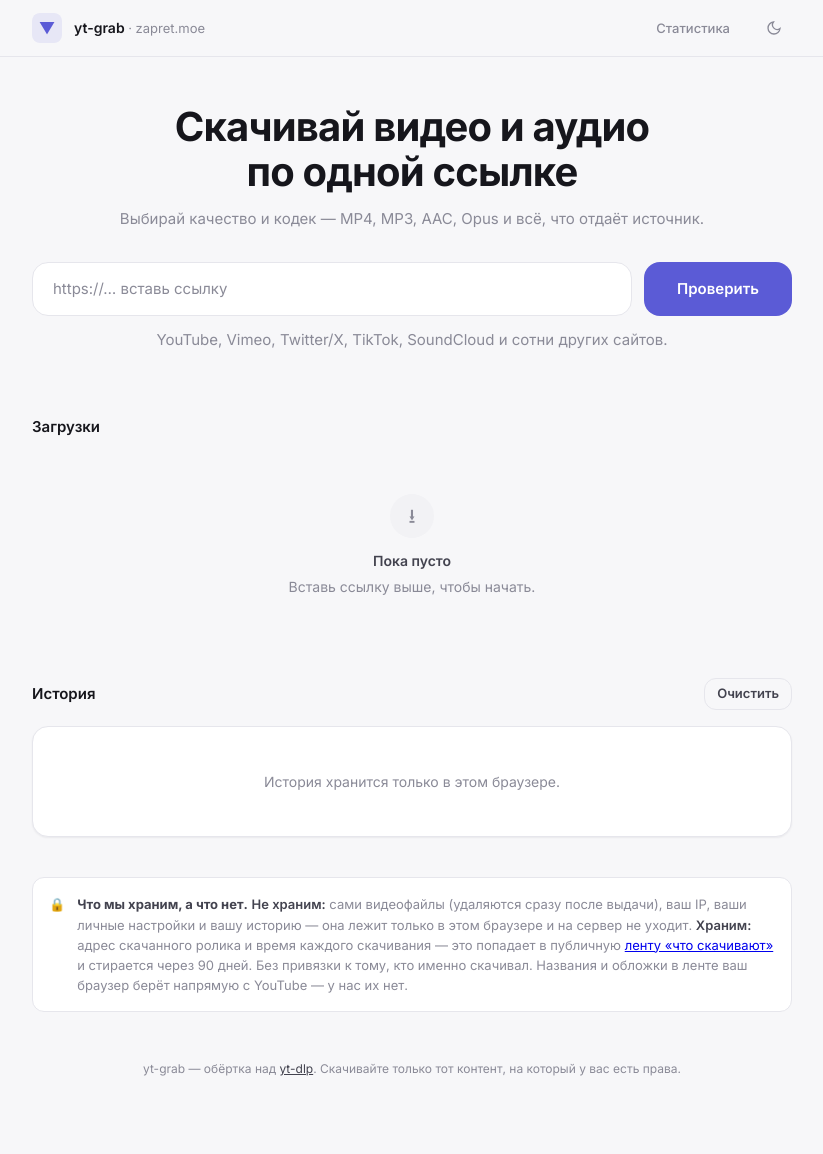
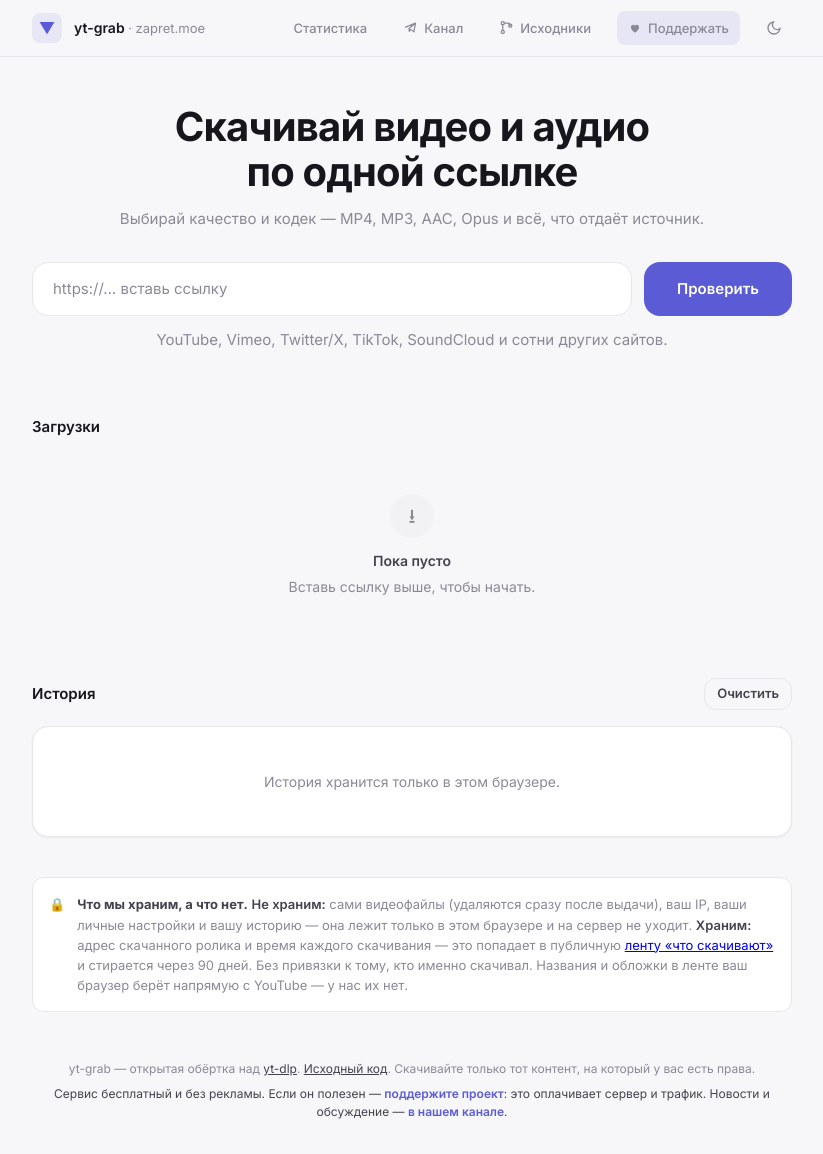
Before and after one commit to zapret-discordyoutube/yt-dlp-gui, a Flask app: page / in a window 1280 px wide. Shown: the whole page, without its empty margins (228-1051 px from the left). Before the commit the page ends 1076 px from the top, so only its background shows below. Run offline with Flask 3, Linux system fonts and the light colour scheme.

Commit message:
Ссылки на поддержку проекта, канал и исходный код
В шапку и подвал обеих страниц добавлены: поддержка проекта через бота в
Telegram, канал и ссылка на исходный код в Forgejo.

Иконки нарисованы свои, простыми геометрическими фигурами. Логотип
GitHub намеренно не используется: это товарный знак, а исходники всё
равно лежат не там.

На узком экране у ссылок остаются только иконки — подписи прячутся,
иначе шапка с четырьмя пунктами распирала страницу; сами подписи
продублированы в подвале.

Co-Authored-By: Claude Opus 5 (1M context) <noreply@anthropic.com>
Claude-Session: https://claude.ai/code/session_01AwY2Cg54RK7WZdvMaLV5Di

```diff
--- a/static/style.css
+++ b/static/style.css
@@ -494,3 +494,37 @@ button.feed-count[aria-expanded="true"]{background:var(--accent-soft)}
   padding:5px 8px; border-radius:var(--r-xs);
 }
 .feed-time--note{background:transparent; color:var(--text-muted); font-family:var(--font-sans)}
+
+/* ---------- Исходники и поддержка в шапке ---------- */
+.topnav__repo, .topnav__donate{
+  display:inline-flex; align-items:center; gap:6px; white-space:nowrap;
+}
+.topnav__donate{
+  color:var(--accent); background:var(--accent-soft);
+  border:1px solid transparent;
+}
+.topnav__donate:hover{
+  color:var(--text-inverse); background:var(--accent);
+}
+.topnav__donate svg{flex:none}
+
+footer p{margin:0 0 6px}
+.footer__donate{color:var(--text-secondary)}
+.footer__donate a{color:var(--accent); font-weight:550; text-decoration:none}
+.footer__donate a:hover{text-decoration:underline}
+
+/* На узком экране в шапке оставляем только иконки — иначе она распирает
+   страницу, а подписи дублируются в подвале. */
+@media (max-width:640px){
+  .topnav__repo span, .topnav__donate span{
+    position:absolute; width:1px; height:1px; overflow:hidden;
+    clip:rect(0,0,0,0); white-space:nowrap;
+  }
+  .topnav__repo, .topnav__donate{padding:8px}
+}
+.topnav__ch{display:inline-flex; align-items:center; gap:6px; white-space:nowrap}
+@media (max-width:640px){
+  .topnav__ch span{position:absolute; width:1px; height:1px; overflow:hidden;
+    clip:rect(0,0,0,0); white-space:nowrap}
+  .topnav__ch{padding:8px}
+}
--- a/templates/index.html
+++ b/templates/index.html
@@ -26,7 +26,12 @@
     </div>
     <nav class="topnav">
       <a href="/stats">Статистика</a>
-      <button class="icon-btn" id="theme-toggle" aria-label="Сменить тему" title="Сменить тему"><svg width="16" height="16" viewBox="0 0 24 24" fill="none" stroke="currentColor" stroke-width="2" stroke-linecap="round" aria-hidden="true"><path d="M21 12.8A9 9 0 1 1 11.2 3a7 7 0 0 0 9.8 9.8z"/></svg></button>
+      <a class="topnav__ch" href="https://t.me/bypassblock" target="_blank" rel="noopener noreferrer" title="Наш канал в Telegram"><svg width="15" height="15" viewBox="0 0 24 24" fill="none" stroke="currentColor" stroke-width="2" stroke-linecap="round" stroke-linejoin="round" aria-hidden="true"><path d="M4 11.5 20 5l-2.5 14-5-4-2.5 3-.5-4.5L18 7"/></svg><span>Канал</span></a>
+      <a class="topnav__repo" href="https://git.zapret.moe/zapretdiscordyoutube/yt-dlp-gui" target="_blank" rel="noopener noreferrer"
+         title="Исходный код проекта"><svg width="15" height="15" viewBox="0 0 24 24" fill="none" stroke="currentColor" stroke-width="2" stroke-linecap="round" stroke-linejoin="round" aria-hidden="true"><circle cx="6" cy="5" r="2.5"/><circle cx="6" cy="19" r="2.5"/><circle cx="18" cy="9" r="2.5"/><path d="M6 7.5v9M8.5 5H14a4 4 0 0 1 4 4v0"/></svg><span>Исходники</span></a>
+      <a class="topnav__donate" href="https://t.me/zapretvpns_bot" target="_blank" rel="noopener noreferrer"
+         title="Поддержать проект"><svg width="14" height="14" viewBox="0 0 24 24" fill="currentColor" aria-hidden="true"><path d="M12 20s-7-4.3-7-9.2A4 4 0 0 1 12 8a4 4 0 0 1 7 2.8C19 15.7 12 20 12 20z"/></svg><span>Поддержать</span></a>
+            <button class="icon-btn" id="theme-toggle" aria-label="Сменить тему" title="Сменить тему"><svg width="16" height="16" viewBox="0 0 24 24" fill="none" stroke="currentColor" stroke-width="2" stroke-linecap="round" aria-hidden="true"><path d="M21 12.8A9 9 0 1 1 11.2 3a7 7 0 0 0 9.8 9.8z"/></svg></button>
     </nav>
   </div>
 </header>
@@ -178,8 +183,16 @@
   </section>
 
   <footer>
-    yt-grab — обёртка над <a href="https://github.com/yt-dlp/yt-dlp" rel="noopener noreferrer" target="_blank">yt-dlp</a>.
-    Скачивайте только тот контент, на который у вас есть права.
+    <p>yt-grab — открытая обёртка над
+      <a href="https://github.com/yt-dlp/yt-dlp" rel="noopener noreferrer" target="_blank">yt-dlp</a>.
+      <a href="https://git.zapret.moe/zapretdiscordyoutube/yt-dlp-gui" rel="noopener noreferrer" target="_blank">Исходный код</a>.
+      Скачивайте только тот контент, на который у вас есть права.</p>
+    <p class="footer__donate">
+      Сервис бесплатный и без рекламы. Если он полезен —
+      <a href="https://t.me/zapretvpns_bot" rel="noopener noreferrer" target="_blank">поддержите проект</a>:
+      это оплачивает сервер и трафик. Новости и обсуждение —
+      <a href="https://t.me/bypassblock" rel="noopener noreferrer" target="_blank">в нашем канале</a>.
+    </p>
   </footer>
 </main>
 
```
Also changed, not shown: templates/stats.html (+14 -3 lines).
